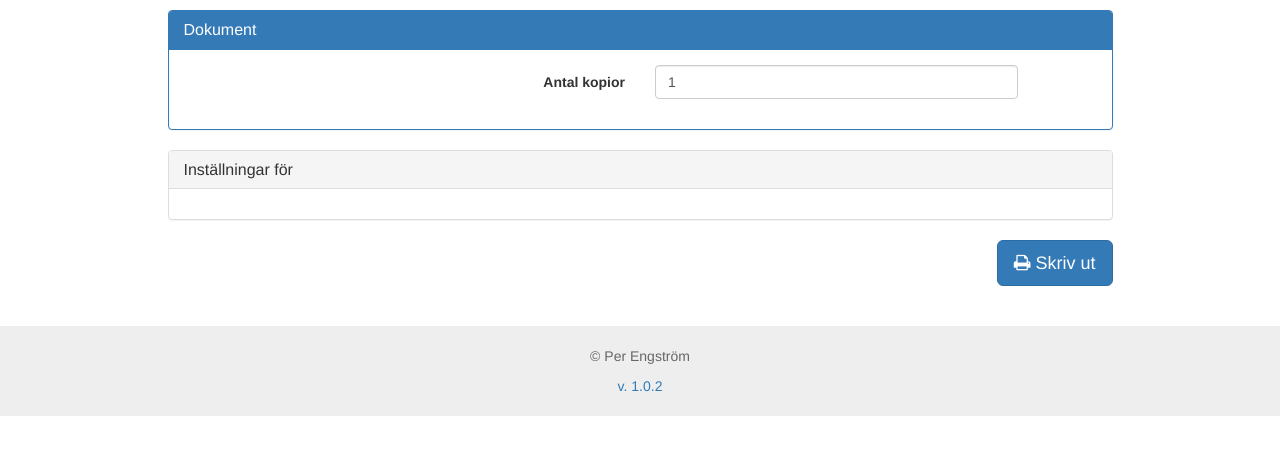
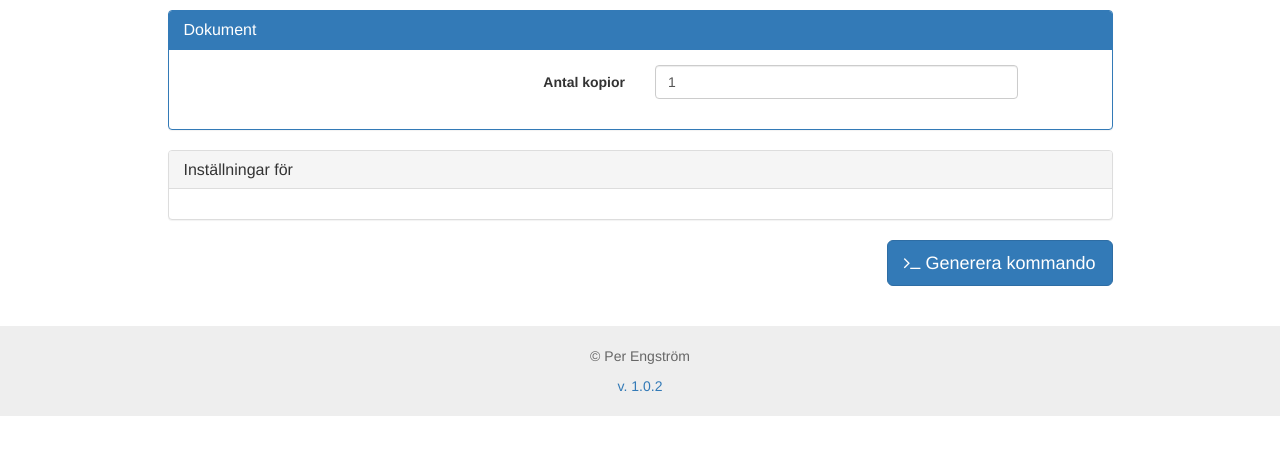
Before and after one commit to pengstrom/pdfprint, a PHP site: page /commandoptions.php in a window 1280 px wide. Shown: the part 259-714 px from the top of the page. Run offline with PHP 8.4, Linux system fonts and the light colour scheme; data that the repository does not hold is empty; some libraries are stand-ins or nearby versions.

Commit message:
Changed command generation button and added local package

```diff
--- a/public/commandoptions.php
+++ b/public/commandoptions.php
@@ -76,7 +76,7 @@
               </div>
             </div>
             <button type="submit" class="btn btn-primary btn-lg pull-right">
-              <span class="fa fa-print"></span> Skriv ut
+              <span class="fa fa-terminal"></span> Generera kommando
             </button>
           </form>
         </div>
```
Also changed, not shown: composer.json (+7 -1 lines).
